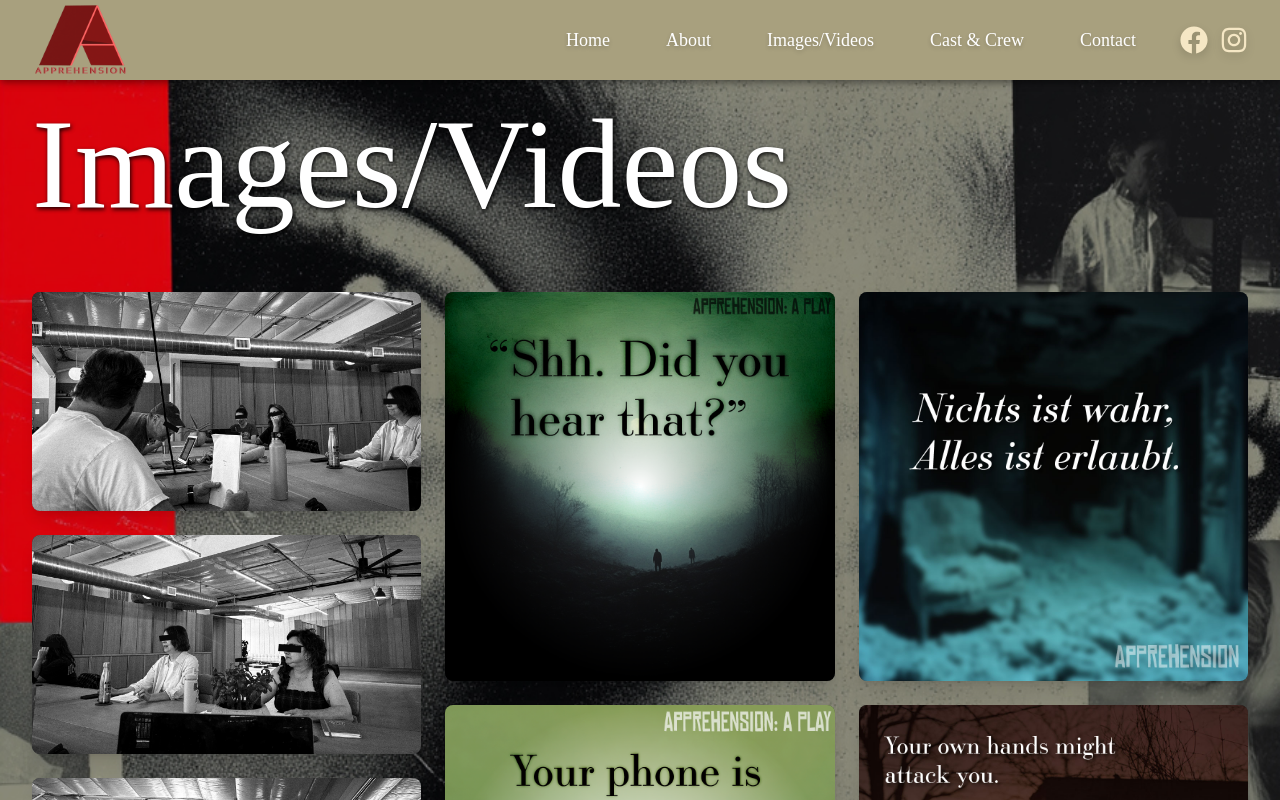
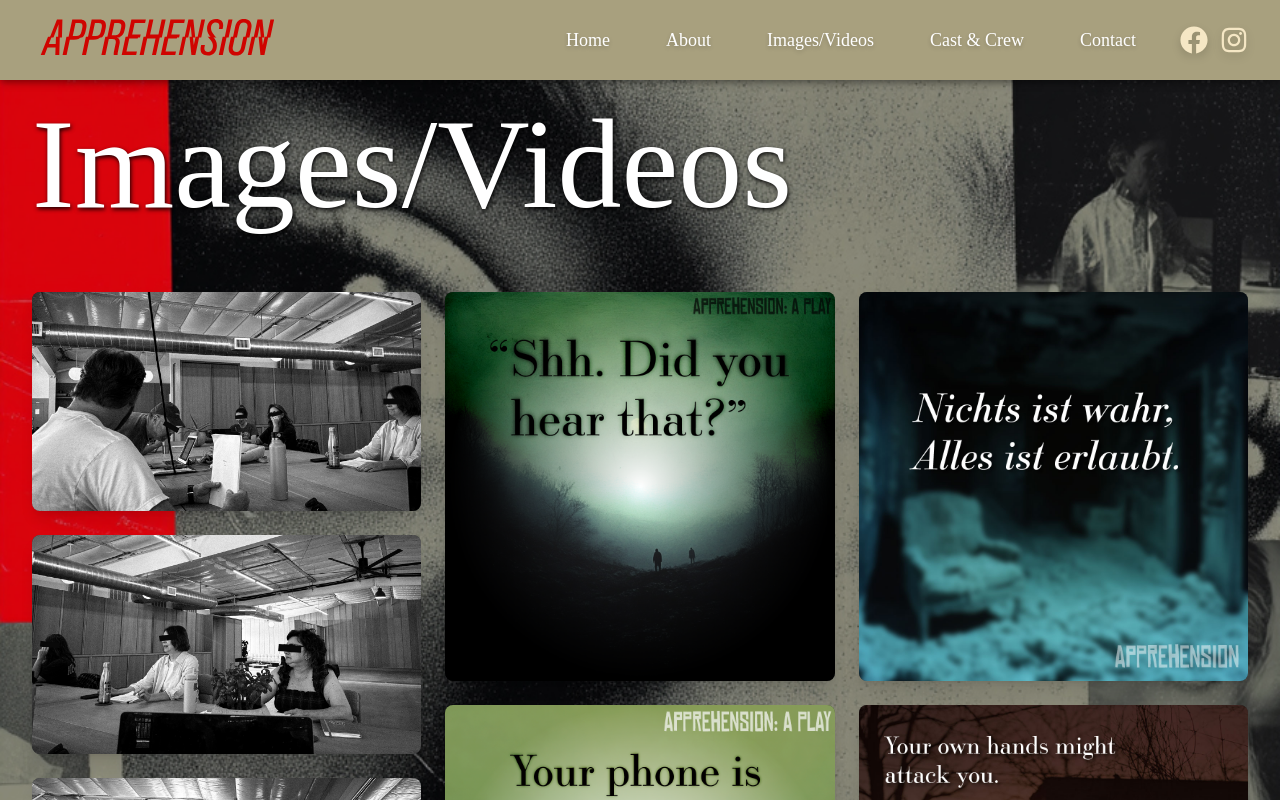
Before and after one commit to lbdeyo/apprehensionplay, a Next.js app: page /media in a window 1280 px wide. Shown: the top 800 px of the page. Built offline with nearby package versions, Linux system fonts and the light colour scheme; a web font is replaced by a local one.

Commit message:
updating logo

```diff
--- a/app/components/Navigation.tsx
+++ b/app/components/Navigation.tsx
@@ -27,11 +27,15 @@ export default function Navigation() {
                             <Link href="/" className="inline-flex items-center" aria-label="Home">
                                 <div className="transition-transform duration-200 hover:scale-115">
                                     <Image
-                                        src="/img/logo.png"
+                                        src="/img/apprehension-logo-red.svg"
                                         alt="Apprehension Play logo"
                                         width={340}
                                         height={97}
-                                        style={{ height: '97px', width: 'auto' }}
+                                        style={{
+                                            height: '70px',
+                                            width: 'auto',
+                                            filter: 'brightness(0) saturate(100%) invert(14%) sepia(75%) saturate(4797%) hue-rotate(355deg) brightness(89%) contrast(115%)'
+                                        }}
                                         priority
                                     />
                                 </div>
--- a/app/media/page.tsx
+++ b/app/media/page.tsx
@@ -54,6 +54,7 @@ export default function Media() {
             setSelectedMedia(mediaItems[newIndex]);
         }
     };
+
 
     useEffect(() => {
         const handleKeyDown = (event: KeyboardEvent) => {
```
Also changed, not shown: public/img/apprehension-logo-red.svg (added).
